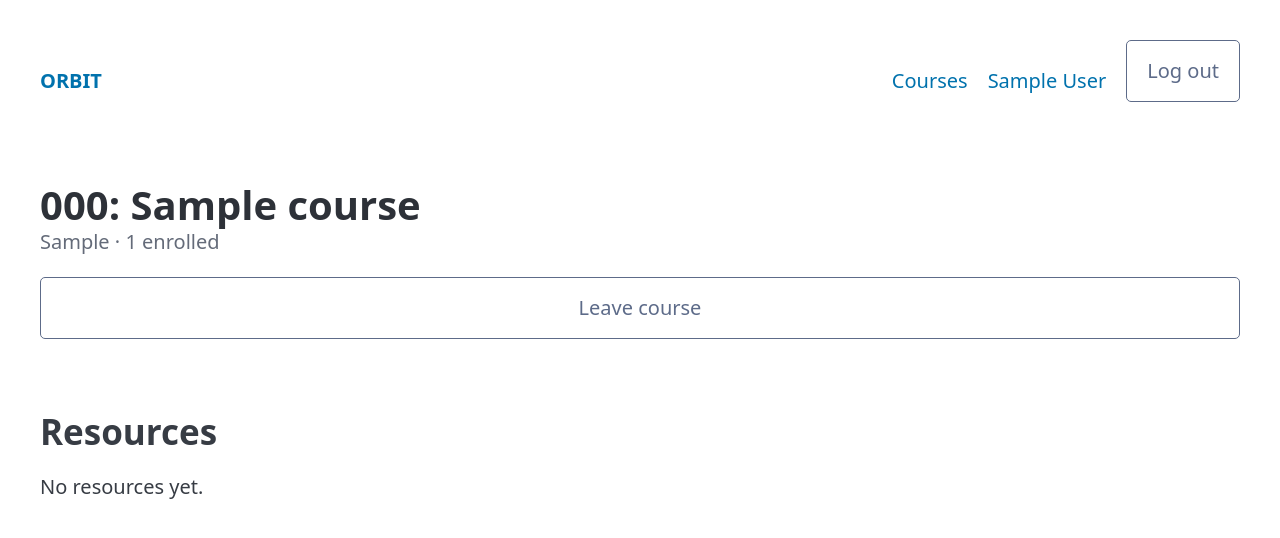
After one commit to AhaanMakhija/Coding-Cafe-Project-Track, a Flask app: page /courses/1 in a window 1280 px wide. The commit adds this page. Shown: the top 538 px of the page. Run offline with Flask 3, Linux system fonts and the light colour scheme; a user stored in the database is signed in; tables that the repository leaves empty hold one stand-in row (values such as "Sample post"); some libraries are stand-ins or nearby versions.

Commit message:
Add courses and enrollment to the resources Blueprint
Staff create courses (codes trimmed and upper-cased, unique per term);
any logged-in user can browse, join and leave. Adds a reusable
staff_required decorator and shared make_user/log_in test helpers.

```diff
--- a/app/__init__.py
+++ b/app/__init__.py
@@ -30,8 +30,10 @@ def create_app(config_class=Config):
         db.create_all()
 
     from app.auth import bp as auth_bp
+    from app.resources import bp as resources_bp
 
     app.register_blueprint(auth_bp, url_prefix="/auth")
+    app.register_blueprint(resources_bp, url_prefix="/courses")
 
     @app.route("/")
     def index():
--- /dev/null
+++ b/app/resources/routes.py
@@ -0,0 +1,61 @@
+"""Routes for courses and enrollment. All URLs here start with /courses."""
+
+from flask import flash, redirect, render_template, url_for
+from flask_login import current_user, login_required
+
+from app.auth.decorators import staff_required
+from app.extensions import db
+from app.models import Course
+from app.resources import bp
+from app.resources.forms import CourseForm
+
+
+@bp.route("/")
+@login_required
+def course_list():
+    courses = db.session.scalars(db.select(Course).order_by(Course.code, Course.term)).all()
+    return render_template("resources/course_list.html", courses=courses)
+
+
+@bp.route("/new", methods=["GET", "POST"])
+@staff_required
+def new_course():
+    form = CourseForm()
+    if form.validate_on_submit():
+        course = Course(code=form.code.data, name=form.name.data, term=form.term.data)
+        db.session.add(course)
+        db.session.commit()
+        flash(f"Created {course.code}.", "success")
+        return redirect(url_for("resources.course_detail", course_id=course.id))
+    return render_template("resources/course_form.html", form=form)
+
+
+@bp.route("/<int:course_id>")
+@login_required
+def course_detail(course_id):
+    course = db.get_or_404(Course, course_id)
+    return render_template("resources/course_detail.html", course=course)
+
+
+# Join and leave change data, so they are POST-only (like logout).
+
+@bp.route("/<int:course_id>/join", methods=["POST"])
+@login_required
+def join_course(course_id):
+    course = db.get_or_404(Course, course_id)
+    if course not in current_user.courses:
+        current_user.courses.append(course)
+        db.session.commit()
+        flash(f"You joined {course.code}.", "success")
+    return redirect(url_for("resources.course_detail", course_id=course.id))
+
+
+@bp.route("/<int:course_id>/leave", methods=["POST"])
+@login_required
+def leave_course(course_id):
+    course = db.get_or_404(Course, course_id)
+    if course in current_user.courses:
+        current_user.courses.remove(course)
+        db.session.commit()
+        flash(f"You left {course.code}.", "info")
+    return redirect(url_for("resources.course_detail", course_id=course.id))
--- a/app/templates/auth/profile.html
+++ b/app/templates/auth/profile.html
@@ -10,11 +10,12 @@
     {% if user.courses %}
       <ul>
         {% for course in user.courses %}
-          <li><strong>{{ course.code }}</strong> {{ course.name }} ({{ course.term }})</li>
+          <li><a href="{{ url_for('resources.course_detail', course_id=course.id) }}"><strong>{{ course.code }}</strong></a>
+              {{ course.name }} ({{ course.term }})</li>
         {% endfor %}
       </ul>
     {% else %}
-      <p>You haven't joined any courses yet.</p>
+      <p>You haven't joined any courses yet. <a href="{{ url_for('resources.course_list') }}">Browse courses</a></p>
     {% endif %}
   </article>
 {% endblock %}
--- a/app/templates/base.html
+++ b/app/templates/base.html
@@ -20,6 +20,7 @@
       <ul><li><a href="{{ url_for('index') }}"><strong>ORBIT</strong></a></li></ul>
       <ul>
         {% if current_user.is_authenticated %}
+          <li><a href="{{ url_for('resources.course_list') }}">Courses</a></li>
           <li><a href="{{ url_for('auth.profile') }}">{{ current_user.name }}</a></li>
           <li>
             <form action="{{ url_for('auth.logout') }}" method="post">
--- /dev/null
+++ b/app/templates/resources/course_detail.html
@@ -0,0 +1,24 @@
+{% extends "base.html" %}
+{% block title %}{{ course.code }}{% endblock %}
+
+{% block content %}
+  <hgroup>
+    <h1>{{ course.code }}: {{ course.name }}</h1>
+    <p>{{ course.term }} · {{ course.students | length }} enrolled</p>
+  </hgroup>
+
+  {% if course in current_user.courses %}
+    <form action="{{ url_for('resources.leave_course', course_id=course.id) }}" method="post">
+      <input type="hidden" name="csrf_token" value="{{ csrf_token() }}">
+      <button type="submit" class="secondary outline">Leave course</button>
+    </form>
+  {% else %}
+    <form action="{{ url_for('resources.join_course', course_id=course.id) }}" method="post">
+      <input type="hidden" name="csrf_token" value="{{ csrf_token() }}">
+      <button type="submit">Join course</button>
+    </form>
+  {% endif %}
+
+  <h2>Resources</h2>
+  <p>No resources yet.</p>
+{% endblock %}
```
Also changed, not shown: app/auth/decorators.py (added, +25 -0 lines), app/resources/__init__.py (added, +7 -0 lines), app/resources/forms.py (added, +33 -0 lines), app/templates/resources/course_form.html (added, +16 -0 lines), app/templates/resources/course_list.html (added, +31 -0 lines), tests/conftest.py (+23 -0 lines), tests/test_courses.py (added, +133 -0 lines).
